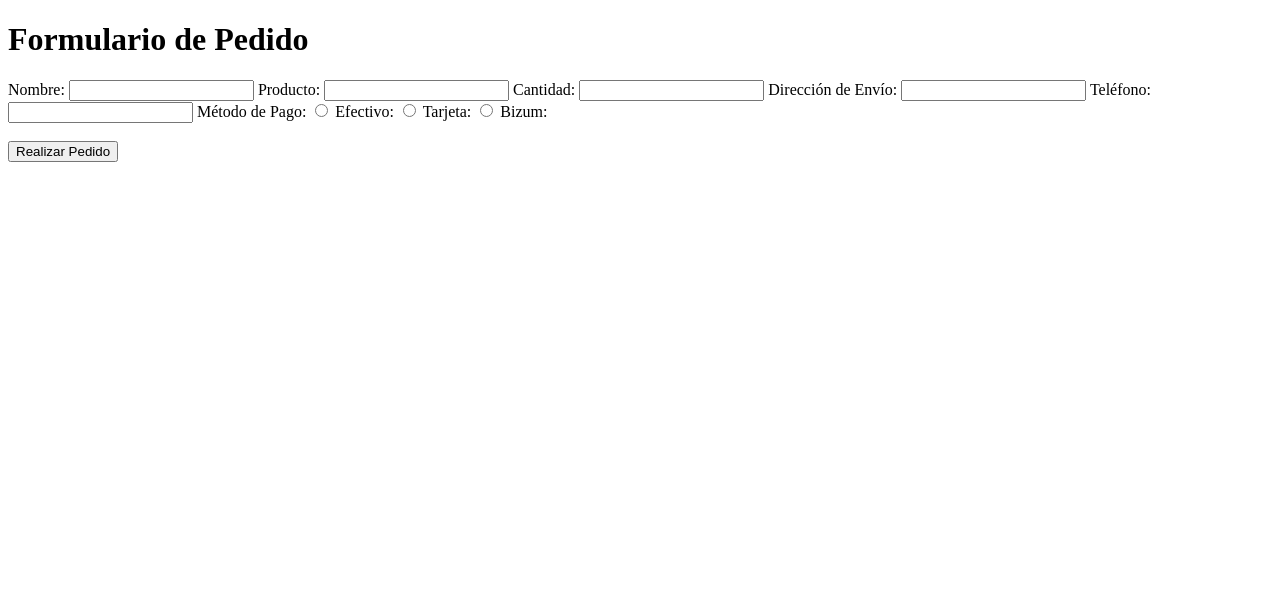
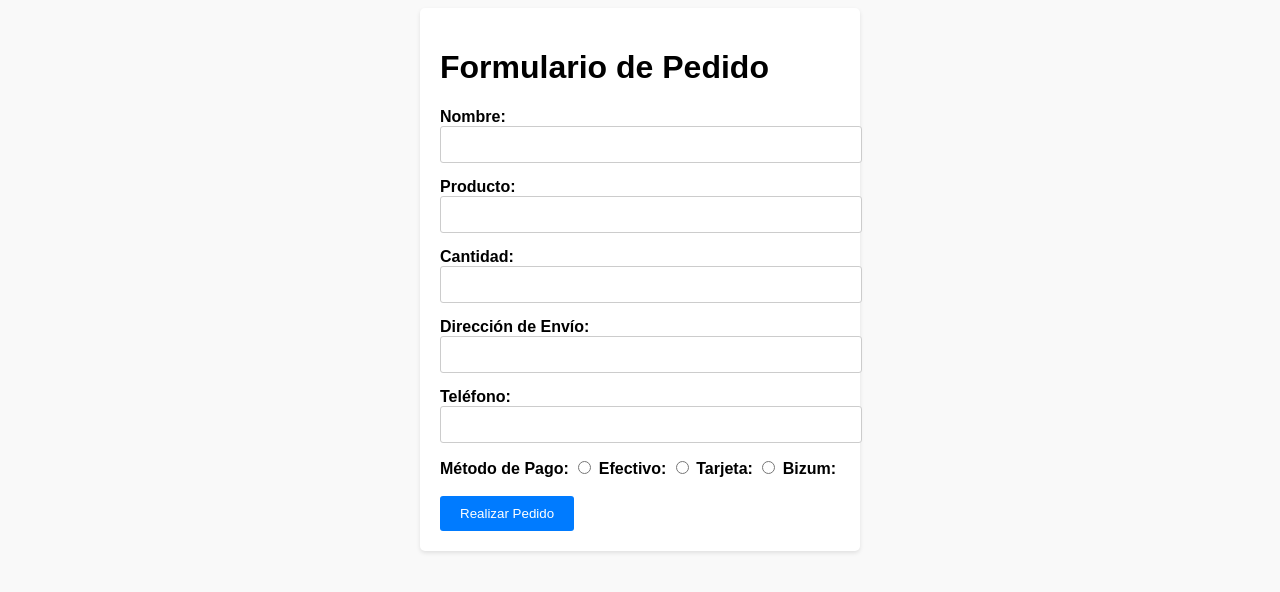
Before and after one commit to dhuancero/curso-html, a plain HTML site: page ejercicios/02-formulario-pedido.html in a window 1280 px wide. Drawn offline with Linux system fonts and the light colour scheme.

Commit message:
Formulario html terminados - Parte 1

```diff
--- a/ejercicios/02-formulario-pedido.html
+++ b/ejercicios/02-formulario-pedido.html
@@ -4,6 +4,7 @@
 		<meta charset="UTF-8" />
 		<meta name="viewport" content="width=device-width, initial-scale=1.0" />
 		<title>Formulario de Pedido</title>
+		<link rel="stylesheet" href="css/02-pedido.css" />
 	</head>
 	<body>
 		<div class="container">
```
Also changed, not shown: js/main.js (added).
